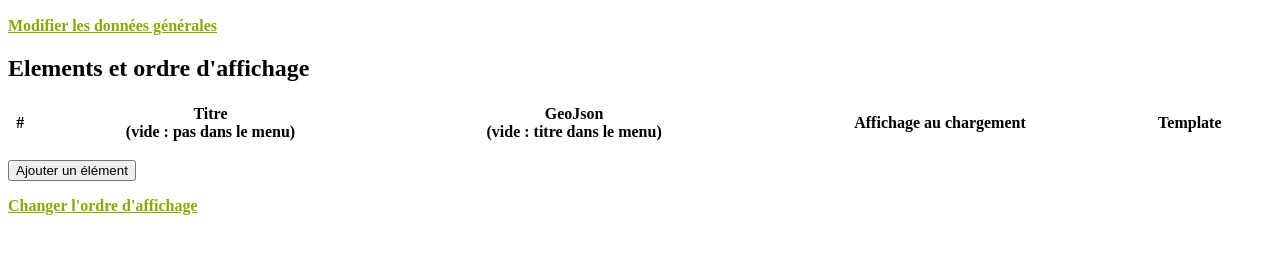
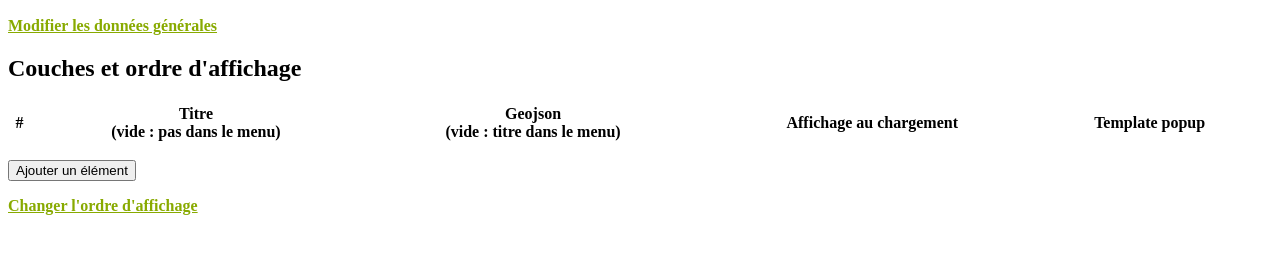
Before and after one commit to Champs-Libres/WombatGIS, a PHP site: page /admin/index.php in a window 1280 px wide. Shown: the part 198-452 px from the top of the page. Run offline with PHP 8.4, Linux system fonts and the light colour scheme; data that the repository does not hold is empty.

Commit message:
upd wording in admin

```diff
--- a/admin/element_edit.php
+++ b/admin/element_edit.php
@@ -10,7 +10,7 @@ require('data_fct.php');
 require('display_fct.php');
 $json_array = json_array_get();
 $element_id = $_GET["id"];
-display_header("Mise à jour d'un élement");
+display_header("Mise à jour d'une couche");
 
 if(isset($_POST["form_id"])) {
    if($_POST["form_id"] == "menu_title") {
@@ -41,7 +41,7 @@ if(isset($_POST["form_id"])) {
    } elseif($_POST["form_id"] == "icon_upload") {
       $icon_name = updload("icon_file", "../img/marker");
       $json_array = json_array_edit_element_field($json_array, $element_id, "icon", $icon_name);
-      $message = "Icône downloadée et ajoutée";
+      $message = "Icône téléversée et ajoutée";
    } elseif ($_POST["form_id"] == "tempate_delete") {
       $json_array = json_array_delete_element_field($json_array, $element_id, "template");
       $message = "Template supprimé";
@@ -101,7 +101,7 @@ if(array_key_exists("geojson", $element)) {
    </form>
 
 
-   <h3>Afficher le layer au chargement</h3>
+   <h3>Afficher la couche au chargement</h3>
 
    Affichage actuel : <?php
    if(array_key_exists("displayed_at_start", $element) && $element["displayed_at_start"]) {
--- a/admin/index.php
+++ b/admin/index.php
@@ -25,17 +25,16 @@ display_header("Administration",false);
    <a href="general_data_edit.php">Modifier les données générales</a>
 </p>
 
-<h2>Elements et ordre d'affichage</h2>
-<center>
+<h2>Couches et ordre d'affichage</h2>
 <table width="100%">
    <tr>
       <th>#</th>
       <th>Titre
          <br />(vide : pas dans le menu)</th>
-      <th>GeoJson
+      <th>Geojson
          <br />(vide : titre dans le menu)</th>
       <th>Affichage au chargement</th>
-      <th>Template</th>
+      <th>Template popup</th>
       <th></th>
       <th></th>
    </tr>
@@ -53,7 +52,6 @@ for($i = 0, $size = count($json_array["elements"]); $i < $size; ++$i) {
 }
 ?>
 </table>
-</center>
 
 <p>
    <?php
```
